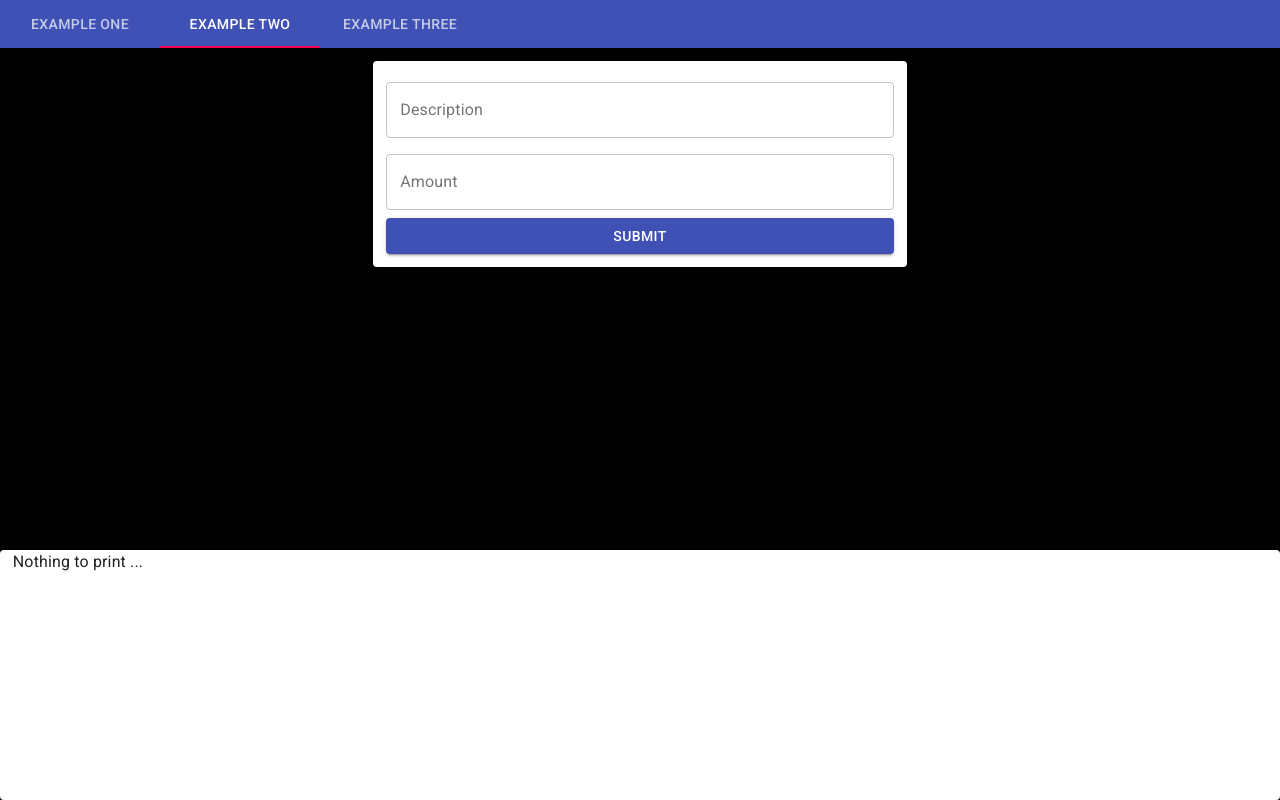
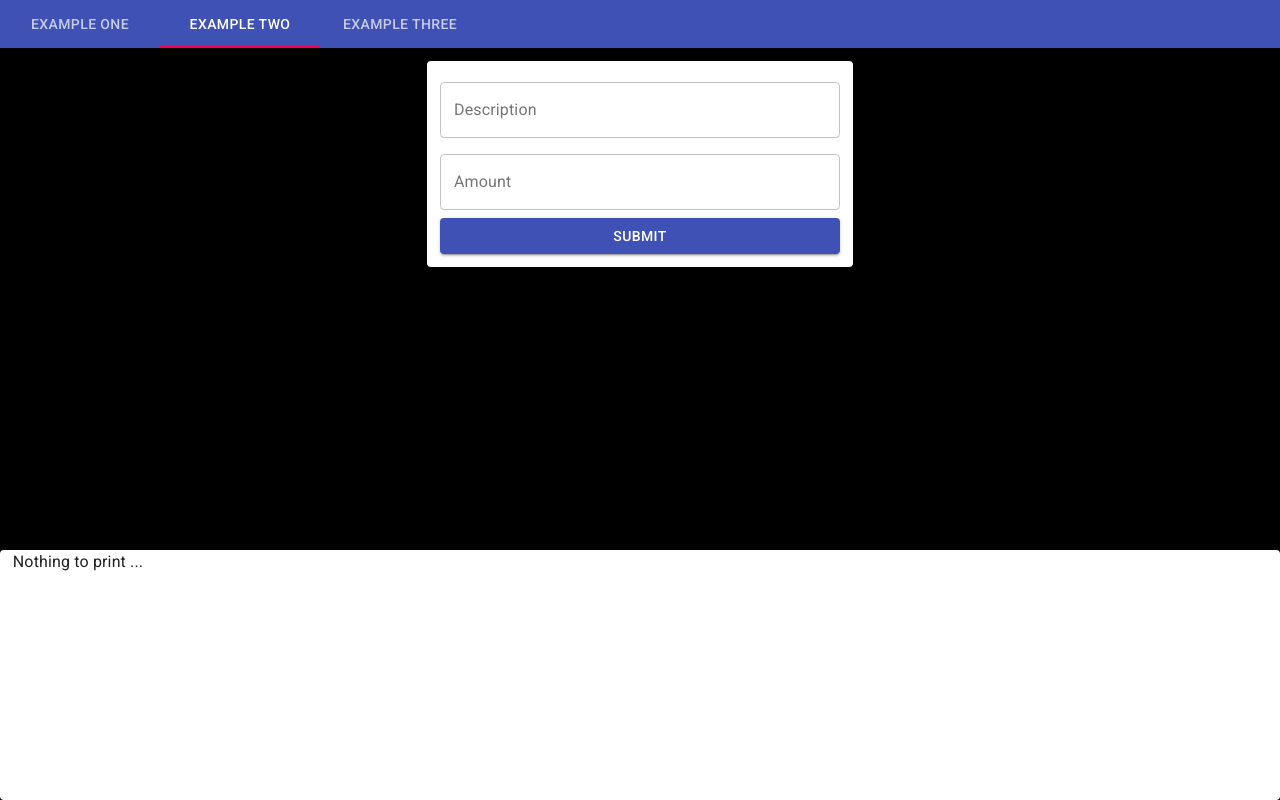
Before and after one commit to pmcintosh/formik-demo, a React (Create React App) app: page / in a window 1280 px wide. Both pictures are taken after a click on the tab "EXAMPLE TWO". Built offline with nearby package versions, Linux system fonts and the light colour scheme.

Commit message:
Fix type error message. Fix width.

```diff
--- a/src/components/ExpenseForm.tsx
+++ b/src/components/ExpenseForm.tsx
@@ -1,4 +1,3 @@
-import classes from "*.module.css";
 import { Box, Button, makeStyles, Paper, TextField } from "@material-ui/core";
 import { FormikValues, useFormik } from "formik";
 import React from "react";
@@ -32,7 +31,8 @@ const ExpenseFormSchema = yup.object().shape({
       "maxDigitsAfterDecimal",
       "Amount must have 2 digits after decimal or less",
       (number) => /^\d+(\.\d{1,2})?$/.test(number?.toString() ?? "")
-    ),
+    )
+    .typeError("Must be a number."),
 });
 
 export interface Props {
@@ -59,6 +59,7 @@ const ExpenseForm: React.FC<Props> = ({ onSubmit }: Props) => {
     <Box display="flex" width="100%">
       <Paper className={classes.root}>
         <form onSubmit={formik.handleSubmit}>
+          <Box width="400px">
             <TextField
               id="description"
               name="description"
@@ -79,6 +80,7 @@ const ExpenseForm: React.FC<Props> = ({ onSubmit }: Props) => {
               helperText={formik.errors.amount}
               onChange={formik.handleChange}
             />
+          </Box>
           <Button color="primary" variant="contained" type="submit">
             Submit
           </Button>
```
Lines whose indentation alone changed are shown as unchanged.
